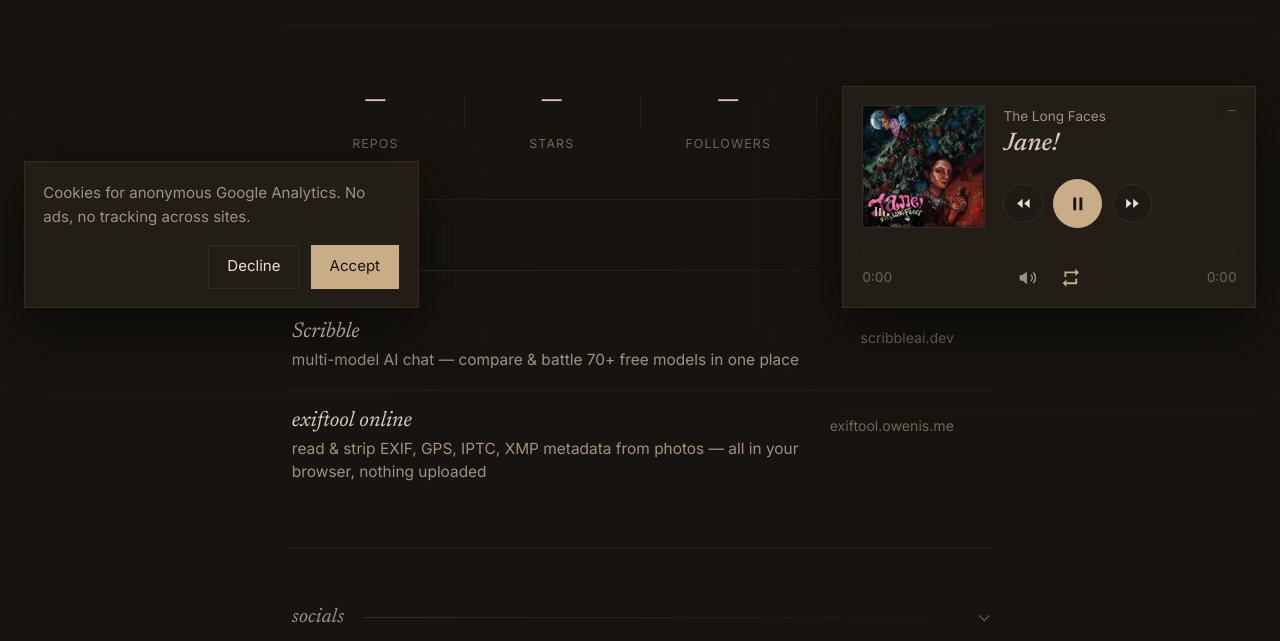
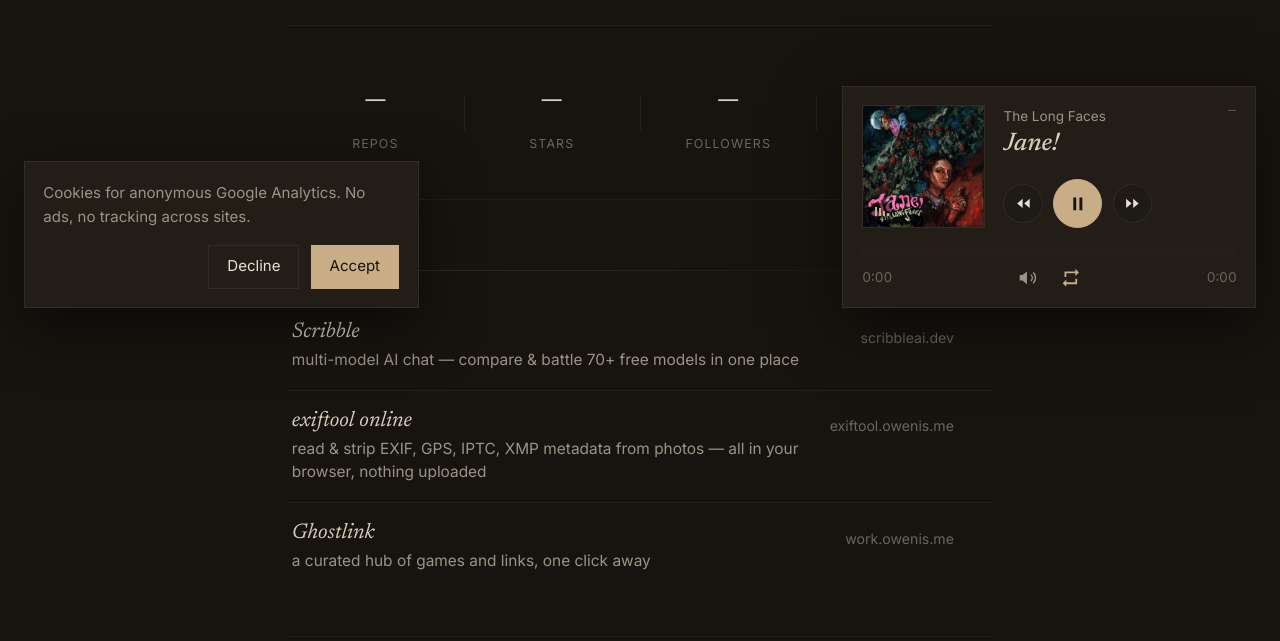
Before and after one commit to immcrab/owen-card, a plain HTML site: page index.html in a window 1280 px wide. Shown: the part 468-1109 px from the top of the page. Drawn offline with Linux system fonts and the light colour scheme; no server answers.

Commit message:
Add Ghostlink to projects
Co-Authored-By: Claude Sonnet 5 <noreply@anthropic.com>

```diff
--- a/index.html
+++ b/index.html
@@ -101,6 +101,16 @@
               <span class="p-desc">read &amp; strip EXIF, GPS, IPTC, XMP metadata from photos — all in your browser, nothing uploaded</span>
             </span>
             <span class="p-host">exiftool.owenis.me</span>
+            <svg viewBox="0 0 24 24" class="arw" aria-hidden="true"><path d="M7 17 17 7M9 7h8v8" fill="none" stroke="currentColor" stroke-width="1.5"/></svg>
+          </a>
+        </li>
+        <li>
+          <a href="https://work.owenis.me" target="_blank" rel="noopener">
+            <span class="p-text">
+              <span class="p-name">Ghostlink</span>
+              <span class="p-desc">a curated hub of games and links, one click away</span>
+            </span>
+            <span class="p-host">work.owenis.me</span>
             <svg viewBox="0 0 24 24" class="arw" aria-hidden="true"><path d="M7 17 17 7M9 7h8v8" fill="none" stroke="currentColor" stroke-width="1.5"/></svg>
           </a>
         </li>
```
